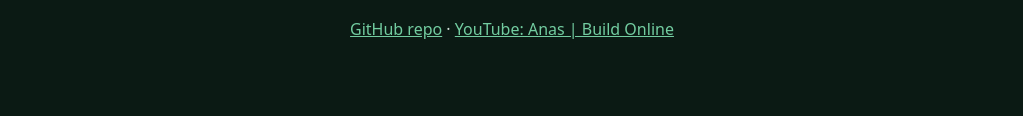
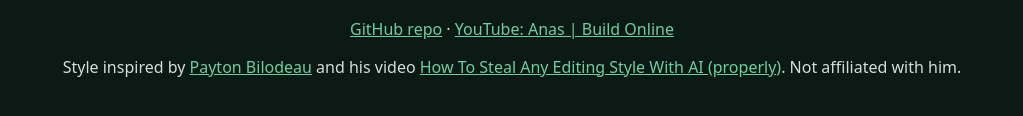
Before and after one commit to devanasolver/story-motion, a plain HTML site: page index.html in a window 1280 px wide. Shown: the part 1235-1351 px from the top of the page, without its empty margins (128-1151 px from the left). Before the commit the page ends 1323 px from the top, so only its background shows below. Drawn offline with Linux system fonts and the light colour scheme.

Commit message:
Credit Payton Bilodeau as style inspiration

```diff
--- a/index.html
+++ b/index.html
@@ -12,4 +12,5 @@ video{width:100%;max-width:960px;border-radius:12px;background:#000}a{color:#7ee
 <video src="examples/story-motion-screen-tutorial.mp4" controls playsinline preload="metadata"></video>
 <p><a href="https://github.com/devanasolver/story-motion">GitHub repo</a> &middot;
 <a href="https://www.youtube.com/@anasstyb">YouTube: Anas | Build Online</a></p>
+<p>Style inspired by <a href="https://www.youtube.com/@paytonbilodeau">Payton Bilodeau</a> and his video <a href="https://youtu.be/wsTL-VyyVIk">How To Steal Any Editing Style With AI (properly)</a>. Not affiliated with him.</p>
 </body></html>
```
Also changed, not shown: 1 other file.
